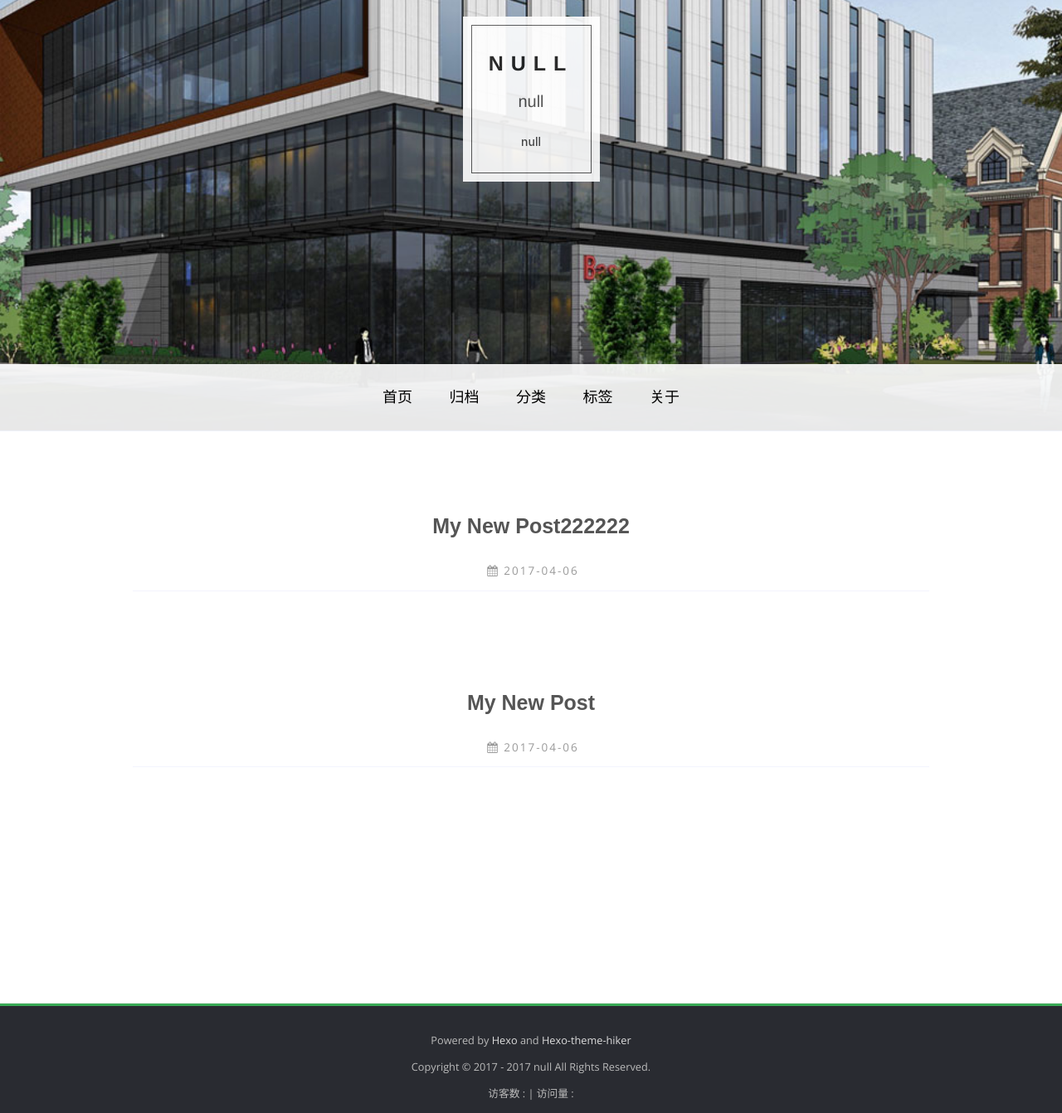
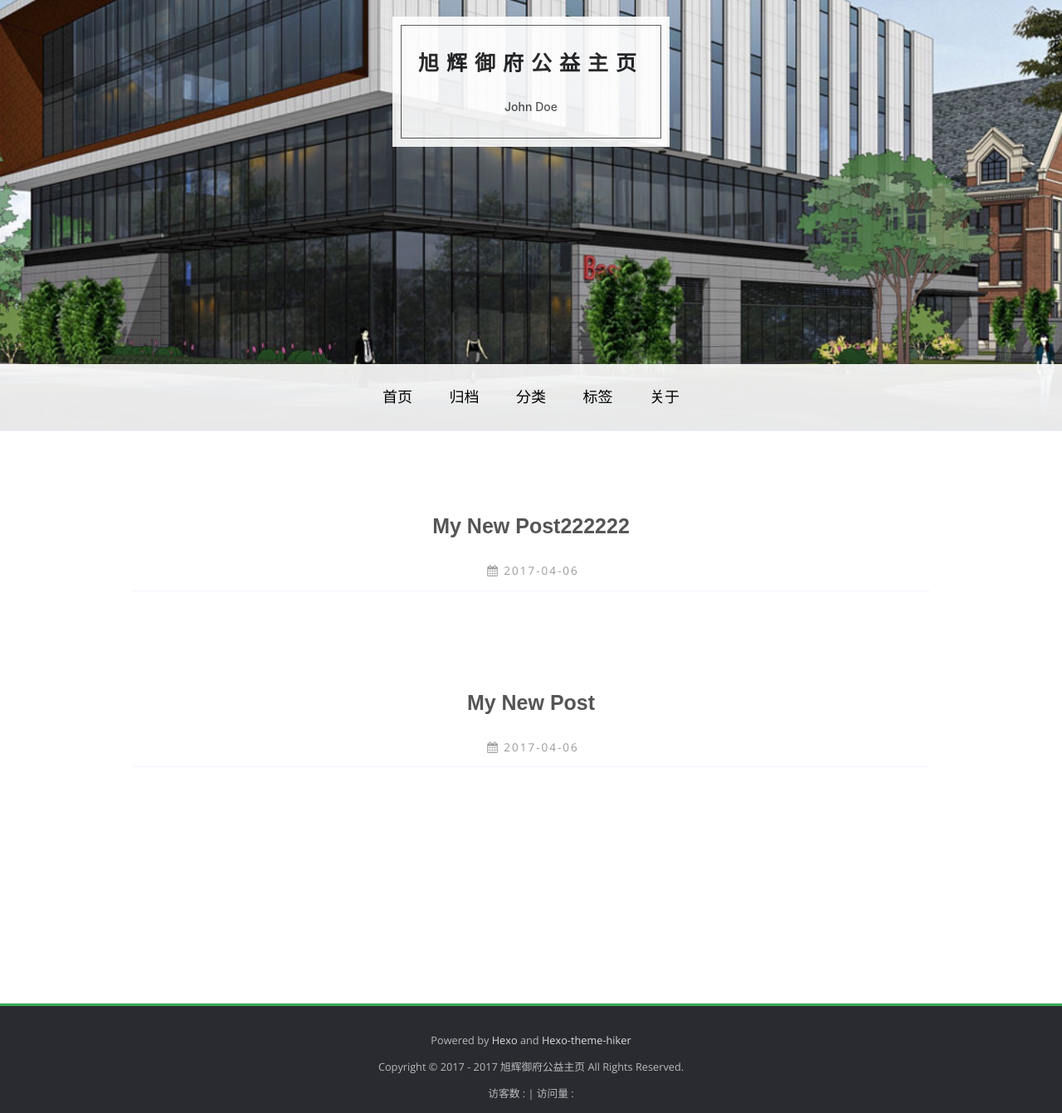
Before and after one commit to xuhuiyufu/xuhuiyufu.github.io, a plain HTML site: page index.html in a window 1280 px wide. Shown: the part 280-1622 px from the top of the page at 83% size. Drawn offline with nearby package versions, Linux system fonts and the light colour scheme; some packages are replaced by stand-ins of ours; a script that the page names is missing; a web font is replaced by a local one.

Commit message:
Site updated: 2017-04-07 11:02:38

```diff
--- a/2017/04/06/My-New-Post/index.html
+++ b/2017/04/06/My-New-Post/index.html
@@ -3,7 +3,7 @@
 <head>
   <meta charset="utf-8">
 
-  <title>my new post | null</title>
+  <title>my new post | 旭辉御府公益主页</title>
   <meta name="viewport" content="width=device-width, initial-scale=1, maximum-scale=1">
 
 
@@ -13,12 +13,12 @@
 <meta property="og:type" content="article">
 <meta property="og:title" content="My New Post">
 <meta property="og:url" content="http://xuhuiyufu.github.io/2017/04/06/My-New-Post/index.html">
-<meta property="og:site_name">
+<meta property="og:site_name" content="旭辉御府公益主页">
 <meta property="og:updated_time" content="2017-04-06T09:32:33.019Z">
 <meta name="twitter:card" content="summary">
 <meta name="twitter:title" content="My New Post">
 
-    <link rel="alternate" href="/atom.xml" title="null" type="application/atom+xml">
+    <link rel="alternate" href="/atom.xml" title="旭辉御府公益主页" type="application/atom+xml">
 
   <link rel="icon" href="/css/images/mylogo.jpg">
   <link rel="apple-touch-icon" href="/css/images/mylogo.jpg">
@@ -237,7 +237,7 @@
   <div class="container">
       	<div class="row">
 	      <p> Powered by <a href="http://hexo.io/" target="_blank">Hexo</a> and <a href="https://github.com/iTimeTraveler/hexo-theme-hiker" target="_blank">Hexo-theme-hiker</a> </p>
-	      <p id="copyRightEn">Copyright &copy; 2017 - 2017 null All Rights Reserved.</p>
+	      <p id="copyRightEn">Copyright &copy; 2017 - 2017 旭辉御府公益主页 All Rights Reserved.</p>
 
 
     		<p class="busuanzi_uv">
@@ -381,10 +381,10 @@
         </div>
          <div id="collapseThree" class="panel-collapse collapse" role="tabpanel" aria-labelledby="headingThree">
           <div class="panel-body">
-            null
+            旭辉御府公益主页
           </div>
           <div class="panel-body">
-            Copyright © 2017 null All Rights Reserved.
+            Copyright © 2017 John Doe All Rights Reserved.
           </div>
         </div>
       </div>
--- a/index.html
+++ b/index.html
@@ -3,20 +3,20 @@
 <head>
   <meta charset="utf-8">
 
-  <title>null</title>
+  <title>旭辉御府公益主页</title>
   <meta name="viewport" content="width=device-width, initial-scale=1, maximum-scale=1">
 
 
 
 
   <meta property="og:type" content="website">
-<meta property="og:title">
+<meta property="og:title" content="旭辉御府公益主页">
 <meta property="og:url" content="http://xuhuiyufu.github.io/index.html">
-<meta property="og:site_name">
+<meta property="og:site_name" content="旭辉御府公益主页">
 <meta name="twitter:card" content="summary">
-<meta name="twitter:title">
+<meta name="twitter:title" content="旭辉御府公益主页">
 
-    <link rel="alternate" href="/atom.xml" title="null" type="application/atom+xml">
+    <link rel="alternate" href="/atom.xml" title="旭辉御府公益主页" type="application/atom+xml">
 
   <link rel="icon" href="/css/images/mylogo.jpg">
   <link rel="apple-touch-icon" href="/css/images/mylogo.jpg">
@@ -98,9 +98,9 @@
 
 
           <div class="homelogoback"  style="border: 1px solid #404040;" >
-            <h1><a href="#content" id="logo">null</a></h1>
-            <h3>null</h3>
-            <h5>null</h5>
+            <h1><a href="#content" id="logo">旭辉御府公益主页</a></h1>
+            <h3></h3>
+            <h5>John Doe</h5>
             <!-- <p><a href="https://github.com/iTimeTraveler" target="_blank">Github</a></p> -->
           </div>
 
@@ -254,7 +254,7 @@
   <div class="container">
       	<div class="row">
 	      <p> Powered by <a href="http://hexo.io/" target="_blank">Hexo</a> and <a href="https://github.com/iTimeTraveler/hexo-theme-hiker" target="_blank">Hexo-theme-hiker</a> </p>
-	      <p id="copyRightEn">Copyright &copy; 2017 - 2017 null All Rights Reserved.</p>
+	      <p id="copyRightEn">Copyright &copy; 2017 - 2017 旭辉御府公益主页 All Rights Reserved.</p>
 
 
     		<p class="busuanzi_uv">
@@ -398,10 +398,10 @@
         </div>
          <div id="collapseThree" class="panel-collapse collapse" role="tabpanel" aria-labelledby="headingThree">
           <div class="panel-body">
-            null
+            旭辉御府公益主页
           </div>
           <div class="panel-body">
-            Copyright © 2017 null All Rights Reserved.
+            Copyright © 2017 John Doe All Rights Reserved.
           </div>
         </div>
       </div>
```
Also changed, not shown: 2017/04/06/My-New-Post222222/index.html (+6 -6 lines), archives/2017/04/index.html (+8 -8 lines), archives/2017/index.html (+8 -8 lines), archives/index.html (+8 -8 lines).
